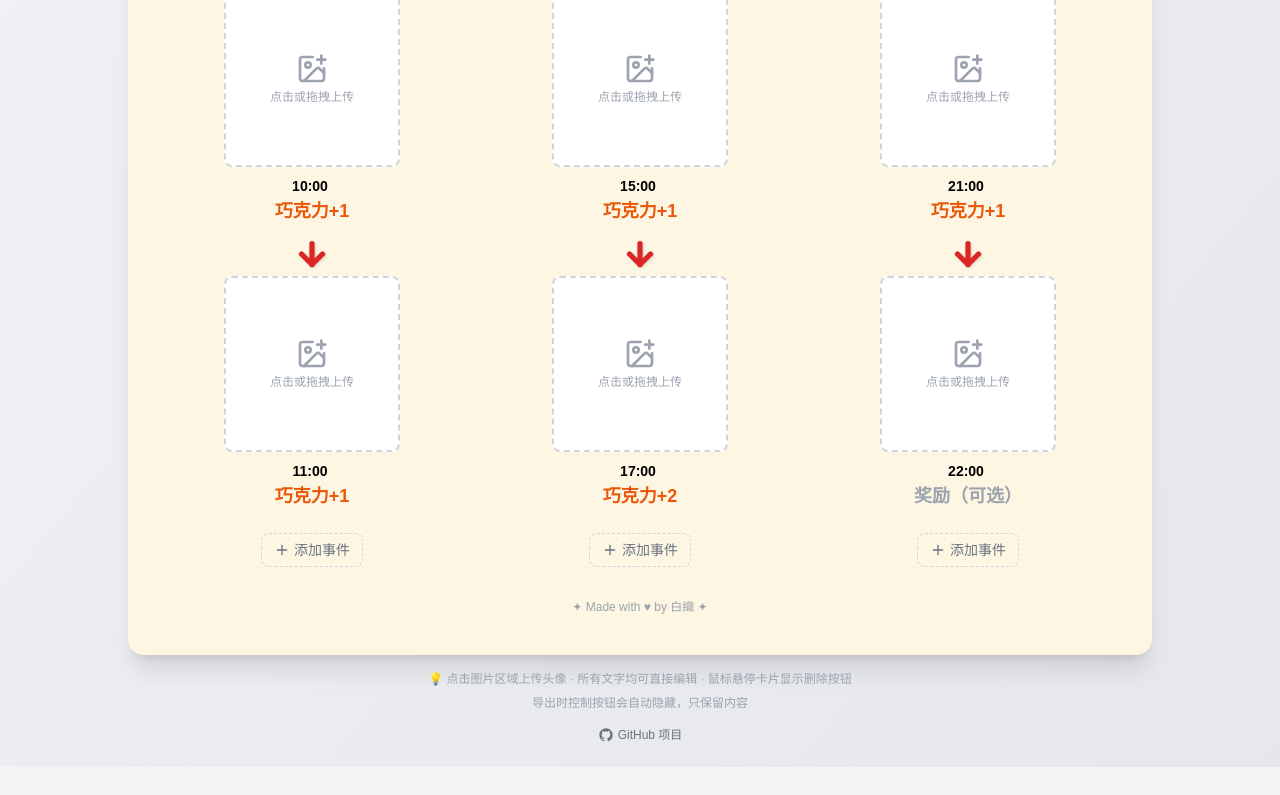
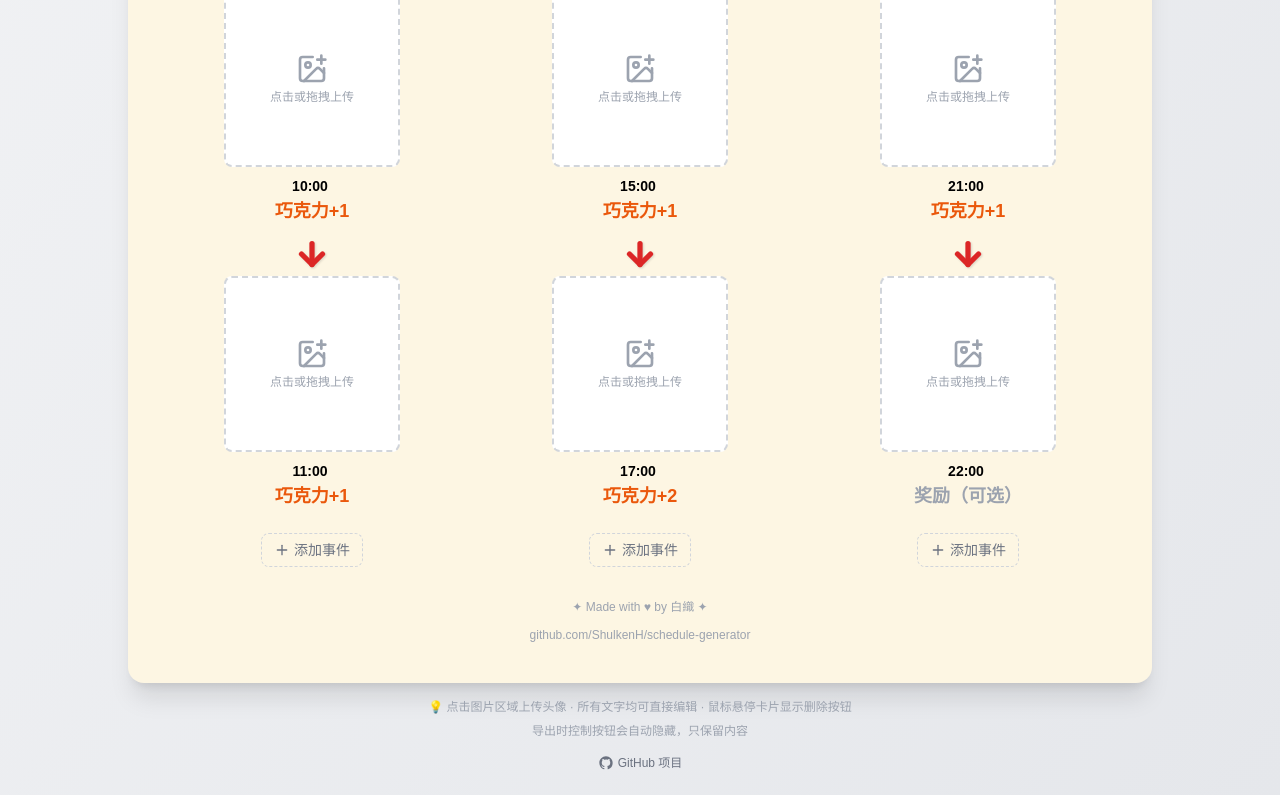
Before and after one commit to ShulkenH/schedule-generator, a React (Vite) app: page / in a window 1280 px wide. Shown: the part 813-1608 px from the top of the page. Before the commit the page ends 1580 px from the top, so only its background shows below. Built offline with nearby package versions, Linux system fonts and the light colour scheme.

Commit message:
新增：在导出图片底部添加项目地址

```diff
--- a/src/App.jsx
+++ b/src/App.jsx
@@ -456,11 +456,10 @@ export default function App() {
                     <Sparkles size={22} className="text-yellow-500 twinkle" />
                     日程表生成器
                     {saveStatus && (
-                        <span className={`text-xs px-2 py-1 rounded ${
-                            saveStatus === '已保存'
+                        <span className={`text-xs px-2 py-1 rounded ${saveStatus === '已保存'
                                 ? 'bg-green-100 text-green-600'
                                 : 'bg-red-100 text-red-600'
-                        }`}>
+                            }`}>
                             {saveStatus}
                         </span>
                     )}
@@ -540,6 +539,11 @@ export default function App() {
                     <div className="text-center mt-8 text-xs text-gray-400 select-none">
                         ✦ Made with ♥ by 白織 ✦
                     </div>
+
+                    {/* 项目地址 */}
+                    <div className="text-center mt-3 text-xs text-gray-400 select-none">
+                        github.com/ShulkenH/schedule-generator
+                    </div>
                 </div>
             </div>
 
```
